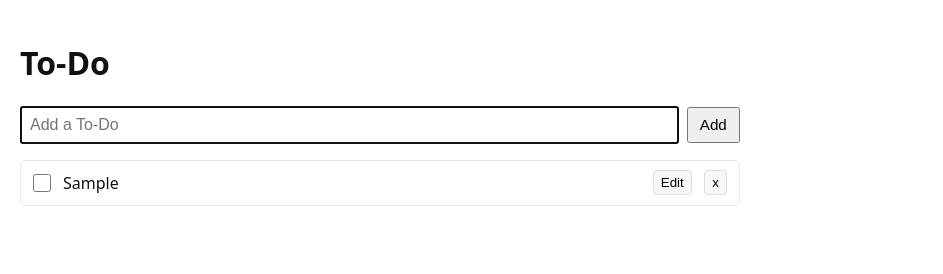
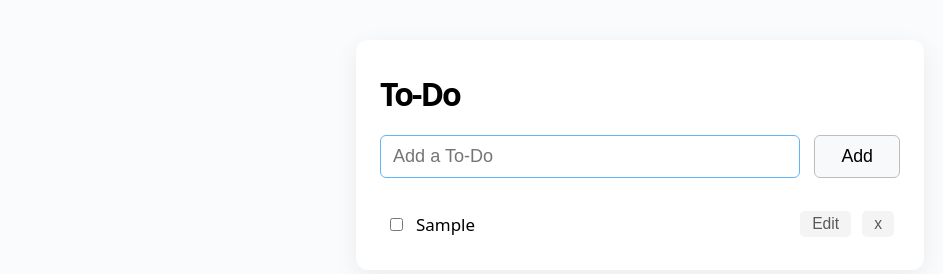
Before and after one commit to m-sheridan93/to-do-list-vanilla-js, a plain HTML site: page index.html in a window 1280 px wide. Both pictures are taken after typing "Sample" into the empty fields and a click on the button "Add". Shown: the whole page, without its empty margins (0-943 px from the left). Drawn offline with Linux system fonts and the light colour scheme.

Commit message:
update html to have classes instead of ids

```diff
--- a/app.js
+++ b/app.js
@@ -1,34 +1,20 @@
-const input = document.getElementById('newTodo');
-const addBtn = document.getElementById('addBtn');
-const list = document.getElementById('list');
-
+const input    = document.querySelector('.new-todo');
+const addBtn   = document.querySelector('.add-btn');
+const listEl   = document.querySelector('.list');
 const TODO_KEY = 'todos.v1';
 let todos = [];
 
-function addToDo(text) {
-    if (!text || !text.trim()) return;
-    let id = Date.now();
-
-    const item = {id, text: text.trim(), completed: false}
-
-    todos.unshift(item);
-    saveTodos();
-    render();
-}
-
 function saveTodos() {
     try {
-        const json = JSON.stringify(todos); // localStorage can only store strings so we convert it
-        localStorage.setItem(TODO_KEY, json)
+        localStorage.setItem(TODO_KEY, JSON.stringify(todos));
     } catch (e) {
-        console.error('could not save todos', e)
+        console.error('could not save todos', e);
     }
 }
 
 function loadTodos() {
     try {
         const raw = localStorage.getItem(TODO_KEY);
-        // as localStorage only stores strings we need to convert it back to an array
         todos = raw ? JSON.parse(raw) : [];
     } catch (e) {
         console.error('could not load todos', e);
@@ -36,123 +22,104 @@ function loadTodos() {
     }
 }
 
+// ----- Renders entire list -----
 function render() {
-    list.innerHTML = '';
+    listEl.innerHTML = '';
     if (todos.length === 0) {
-        const empty = document.createElement('li')
+        const empty = document.createElement('li');
         empty.className = 'empty';
         empty.textContent = 'No todos yet - add one above';
-        list.appendChild(empty); // add the above element to the list html element
+        listEl.appendChild(empty);
         return;
     }
 
     for (const t of todos) {
-        const li = document.createElement('li')
-        li.dataset.id = t.id
+        const li = document.createElement('li');
+        li.dataset.id = t.id;
+        li.classList.toggle('completed', !!t.completed);
 
-        // add check box for each item
-        const checkBox = document.createElement('input')
+        // Checkbox
+        const checkBox = document.createElement('input');
         checkBox.type = 'checkbox';
         checkBox.checked = !!t.completed;
-        checkBox.setAttribute('aria-label', 'Mark To-Do');
-
-        // add event listener to checkbox
-        li.classList.toggle('completed', !!t.completed)
-
+        checkBox.setAttribute('aria-label', 'Mark To-Do as complete');
         checkBox.addEventListener('change', () => {
-            const todo = todos.find(item => item.id === t.id);
-            if (!todo) return;
-            todo.completed = checkBox.checked;
+            t.completed = checkBox.checked;
             saveTodos();
             render();
         });
 
-        // create a span to hold each todo item
+        // Todo Text or edit input
         const span = document.createElement('span');
         span.className = 'todo-text';
         span.textContent = t.text;
 
-        // add a delete button to each element
-        const deleteButton = document.createElement('button')
+        // Edit Button
+        const editButton = document.createElement('button');
+        editButton.className = 'edit';
+        editButton.textContent = 'Edit';
+        editButton.addEventListener('click', () => {
+            if (li.querySelector('.edit-input')) return; // Already editing
+
+            const inputEdit = document.createElement('input');
+            inputEdit.type = 'text';
+            inputEdit.className = 'edit-input';
+            inputEdit.value = t.text;
+            span.replaceWith(inputEdit);
+            inputEdit.focus();
+            inputEdit.select();
+
+            let finished = false;
+            function commitEdit() {
+                if (finished) return;
+                const val = inputEdit.value.trim();
+                if (val) {
+                    t.text = val;
+                    saveTodos();
+                }
+                finished = true;
+                render();
+            }
+            function cancelEdit() {
+                if (finished) return;
+                finished = true;
+                render();
+            }
+            inputEdit.addEventListener('keydown', (e) => {
+                if (e.key === 'Enter') commitEdit();
+                else if (e.key === 'Escape') cancelEdit();
+            });
+            inputEdit.addEventListener('blur', commitEdit);
+        });
+
+        // Delete Button
+        const deleteButton = document.createElement('button');
         deleteButton.className = 'delete';
         deleteButton.textContent = 'x';
-
         deleteButton.addEventListener('click', () => {
             todos = todos.filter(item => item.id !== t.id);
             saveTodos();
             render();
         });
 
-        // edit button and inline edit
-        const editButton = document.createElement('button');
-        editButton.className = 'edit';
-        editButton.textContent = 'Edit';
-
-        editButton.addEventListener('click', () => {
-            // guard: don't create a second input if already editing
-            if (li.querySelector('.edit-input')) return;
-
-            const textSpan = li.querySelector('.todo-text');
-            if (!textSpan) return;
-
-            // create and show the inline input
-            const inputEdit = document.createElement('input');
-            inputEdit.type = 'text';
-            inputEdit.className = 'edit-input';
-            inputEdit.value = (textSpan.textContent || t.text || '').trim();
-
-            textSpan.replaceWith(inputEdit);
-            inputEdit.focus();
-            inputEdit.select();
-
-            // prevent double handling from blur + keydown
-            let finished = false;
-
-            // commit and cancel helpers
-            function commit() {
-                if (finished) return;
-                const newText = inputEdit.value.trim();
-                if (newText.length > 0) {
-                    const todo = todos.find(item => item.id === t.id);
-                    if (todo) {
-                        todo.text = newText;
-                        saveTodos();
+        li.append(checkBox, span, editButton, deleteButton);
+        listEl.appendChild(li);
     }
 }
-                finished = true;
+
+// ----- Add -----
+function addToDo(text) {
+    const val = text && text.trim();
+    if (!val) return;
+    const item = { id: Date.now(), text: val, completed: false };
+    todos.unshift(item);
+    saveTodos();
     render();
 }
 
-            function cancel() {
-                if (finished) return;
-                finished = true;
-                render();
-            }
-
-            // keyboard: Enter = commit, Escape = cancel
-            inputEdit.addEventListener('keydown', (e) => {
-                if (e.key === 'Enter') commit();
-                if (e.key === 'Escape') cancel();
-            });
-
-            // blur = commit (unless already finished)
-            inputEdit.addEventListener('blur', () => {
-                if (finished) return;
-                commit();
-            });
-        });
-
-        li.appendChild(checkBox);
-        li.appendChild(span);
-        li.appendChild(editButton)
-        li.appendChild(deleteButton);
-        list.appendChild(li);
-    }
-}
-
-function setupEventListeners() {
+// ----- Event Listeners -----
 addBtn.addEventListener('click', () => {
-        addToDo(input.value)
+    addToDo(input.value);
     input.value = '';
     input.focus();
 });
@@ -161,17 +128,6 @@ function setupEventListeners() {
     if (e.key === 'Enter') addBtn.click();
 });
 
-
-    inputEdit.addEventListener('keydown', (e) => {
-        if (e.key === 'Enter') commit();
-        if (e.key === 'Escape') cancel();
-    });
-}
-
-function init() {
+// ----- Initialization -----
 loadTodos();
 render();
-    setupEventListeners();
-}
-
-init();
--- a/index.html
+++ b/index.html
@@ -11,12 +11,13 @@
     <h1>To‑Do</h1>
 
     <div class="input-row">
-        <input id="newTodo" placeholder="Add a To-Do" />
-        <button id="addBtn">Add</button>
+        <input class="new-todo" placeholder="Add a To-Do" />
+        <button class="add-btn">Add</button>
     </div>
 
-    <ul id="list" aria-live="polite"></ul>
+    <ul class="list" aria-live="polite"></ul>
 </main>
+
 
 <script src="app.js"></script>
 </body>
--- a/styles.css
+++ b/styles.css
@@ -1,94 +1,120 @@
-/* Basic page layout */
+
 body {
-    font-family: system-ui, -apple-system, "Segoe UI", Roboto, "Helvetica Neue", Arial;
+    font-family: system-ui, -apple-system, 'Segoe UI', Roboto, Arial, sans-serif;
+    background: #fafbfc;
+    min-height: 100vh;
     margin: 0;
-    padding: 1.25rem;
-    background: #fff;
-    color: #111;
+    padding: 0;
 }
 
-/* container for input row */
+.app {
+    max-width: 520px;
+    margin: 40px auto 0 auto;
+    background: #fff;
+    border-radius: 12px;
+    box-shadow: 0 6px 24px #0001;
+    padding: 32px 24px 24px 24px;
+}
+
+h1 {
+    font-weight: 800;
+    margin-top: 0;
+    margin-bottom: 20px;
+    letter-spacing: -2px;
+}
+
 .input-row {
     display: flex;
-    gap: 0.5rem;
-    align-items: center;
-    max-width: 720px;
-    margin-bottom: 1rem;
+    gap: 14px;
+    margin-bottom: 24px;
+}
+.new-todo {
+    flex: 1 1 0%;
+    font-size: 1.13rem;
+    padding: 10px 12px;
+    border: 1.5px solid #CBCBCB;
+    border-radius: 6px;
+    outline: none;
+    transition: border-color .2s;
+}
+.new-todo:focus {
+    border-color: #64b5f6;
+}
+.add-btn {
+    padding: 0 26px;
+    font-size: 1.11rem;
+    border: 1.5px solid #bdbdbd;
+    border-radius: 6px;
+    background: #f8f9fa;
+    cursor: pointer;
+    font-weight: 500;
+    transition: background .2s;
+}
+.add-btn:hover {
+    background: #e3f2fd;
 }
 
-/* input fills available space */
-.input-row input {
-    flex: 1;
-    min-width: 0;
-    padding: 0.5rem;
-    font-size: 1rem;
-    box-sizing: border-box;
+ul.list {
+    list-style: none;
+    margin: 0;
+    padding: 0;
 }
 
-/* add button */
-.input-row button {
-    padding: 0.48rem 0.7rem;
-    font-size: 0.95rem;
-    cursor: pointer;
+.list li {
+    display: flex;
+    align-items: center;
+    gap: 10px;
+    padding: 9px 6px;
+    border-bottom: 1px solid #efefef;
+    background: none;
 }
 
-/* list reset */
-ul#list {
-    list-style: none;
-    padding: 0;
-    margin: 0;
-    max-width: 720px;
+.list li:last-child {
+    border-bottom: none;
 }
 
-/* todo row layout */
-ul#list li {
-    display: flex;
-    align-items: center;
-    gap: 0.75rem;
-    padding: 0.6rem 0.75rem;
-    border: 1px solid #e6e6e6;
-    border-radius: 6px;
-    background: #fff;
-    margin-bottom: 0.6rem;
+.list li.completed .todo-text {
+    text-decoration: line-through;
+    color: #bdbdbd;
 }
 
-/* checkbox sizing */
-ul#list input[type="checkbox"] {
-    width: 18px;
-    height: 18px;
-    margin: 0;
-    flex: 0 0 auto;
-}
-
-/* text area that grows */
 .todo-text {
-    flex: 1;
+    flex: 1 1 0%;
+    font-size: 1.06rem;
+    min-width: 0;
     word-break: break-word;
 }
 
-/* small edit/delete buttons */
-button.edit, button.delete {
-    background: #f7f7f7;
-    border: 1px solid #ddd;
-    padding: 0.25rem 0.45rem;
-    border-radius: 4px;
+.edit, .delete {
+    border: none;
+    background: #f4f4f4;
+    color: #5a5a5a;
+    padding: 4px 12px;
+    border-radius: 5px;
+    font-size: 0.98rem;
+    margin-left: 1px;
+    transition: background .17s;
     cursor: pointer;
-    flex: 0 0 auto;
+}
+.edit:hover {
+    background: #fff7e0;
+}
+.delete:hover {
+    background: #ffebee;
+    color: #b71c1c;
 }
 
-/* completed styling */
-ul#list li.completed > .todo-text {
-    text-decoration: line-through;
-    opacity: 0.6;
+.edit-input {
+    flex: 1 1 0%;
+    padding: 6px 10px;
+    font-size: 1rem;
+    border: 1.5px solid #90caf9;
+    border-radius: 6px;
+    outline: none;
 }
 
-/* inline edit input styling */
-.edit-input {
-    flex: 1;
-    padding: 0.35rem;
-    font-size: 1rem;
-    box-sizing: border-box;
-    min-width: 0;
-    border: 1px solid #ccc;
-    border-radius: 4px;
+.empty {
+    color: #bbb;
+    padding: 18px 0;
+    font-style: italic;
 }
```
Lines whose indentation alone changed are shown as unchanged.
